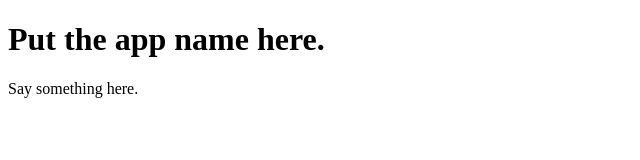
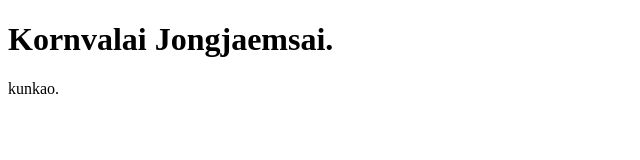
Before and after one commit to kunkao/git-github.com-kunkao-first-time-code, a plain HTML site: page index.html in a window 1280 px wide. Shown: the whole page, without its empty margins (0-640 px from the left). Drawn offline with Linux system fonts and the light colour scheme.

Commit message:
เปลี่ยนชื่อhead and paragraph

```diff
--- a/index.html
+++ b/index.html
@@ -1,9 +1,9 @@
 <!DOCTYPE html>
 <html>
 <body>
-<h1>Put the app name here.</h1>
+<h1>Kornvalai Jongjaemsai.</h1>
 
-<p>Say something here.</p>
+<p>kunkao.</p>
 <p id="display"></p>
 
 <script>
```
